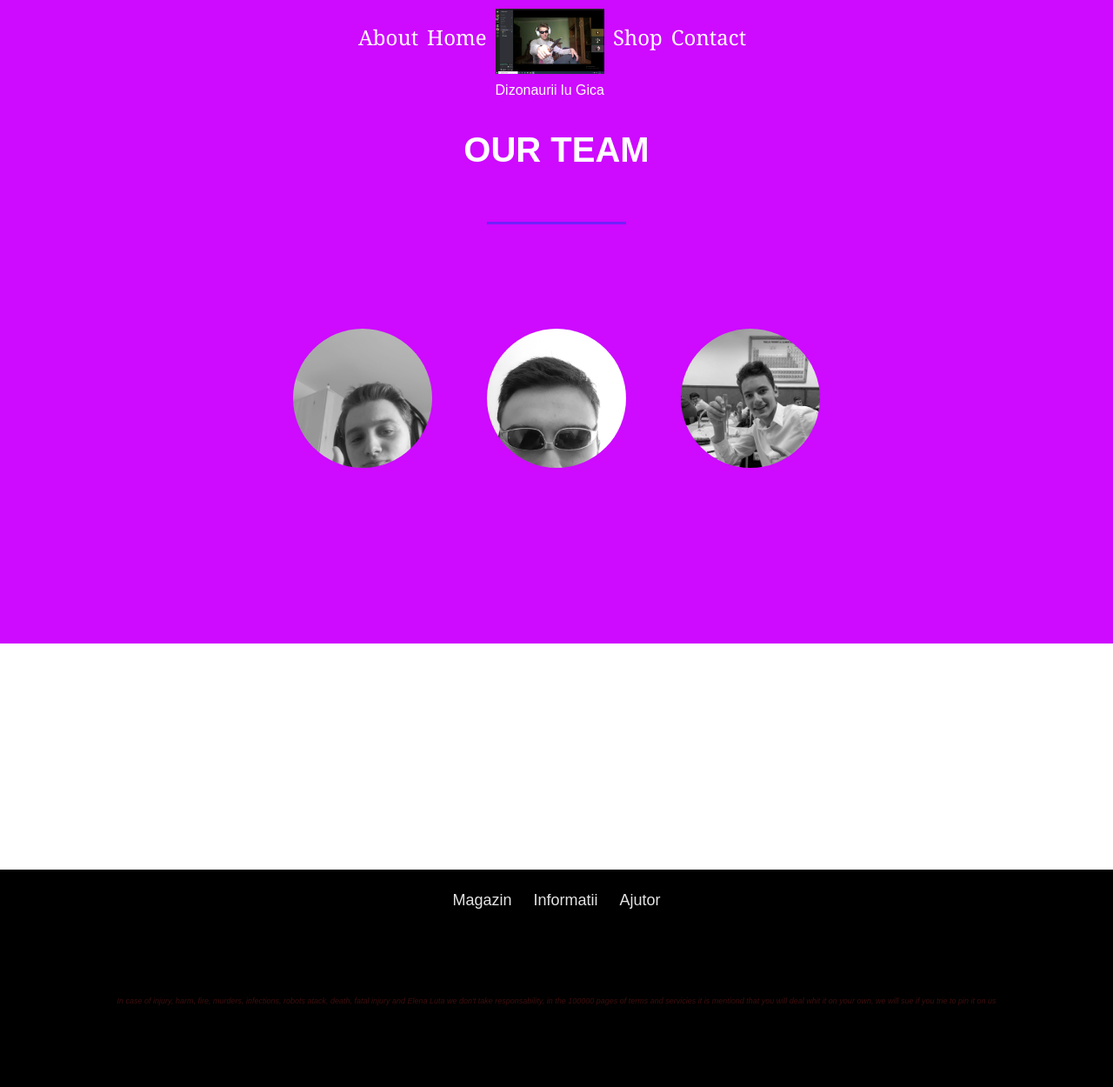
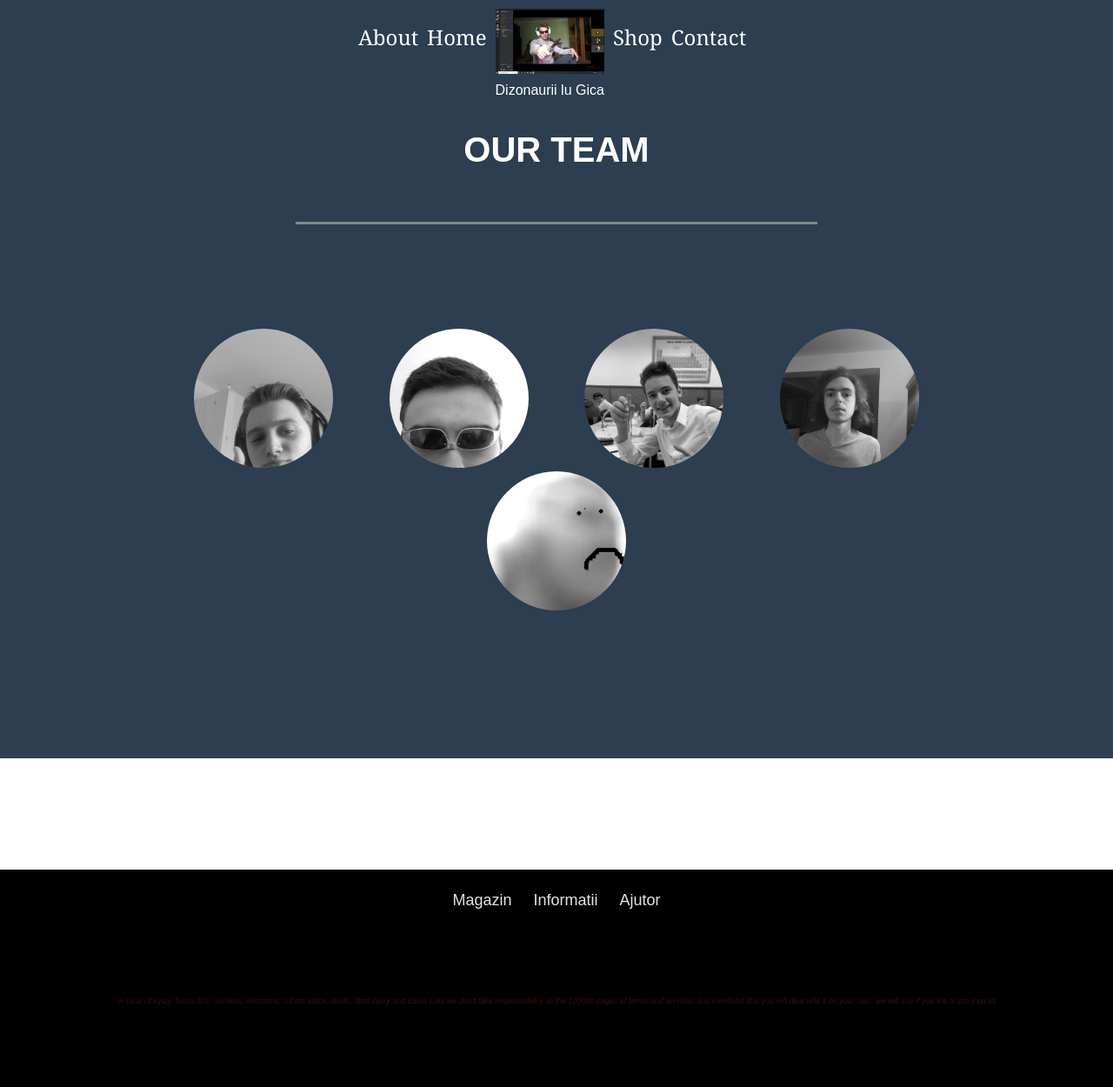
Before and after one commit to IuGin25/primul, a PHP site: page /primul/index.php?p=about in a window 1280 px wide. Shown: the whole page at 87% size. Run offline with PHP 8.4, Linux system fonts and the light colour scheme.

Commit message:
Am mai lucrat la about page

```diff
--- a/css/about.css
+++ b/css/about.css
@@ -7,7 +7,7 @@
 .team-section{
     overflow: hidden;
     text-align: center;
-    background-color: #ce0aff;
+    background-color: 2c3e50;
     padding: 150px;
 }
 
@@ -21,15 +21,15 @@
 .border{
     display:block;
     margin:auto;
-    width:160px;
+    width:600px;
     height:3px;
-    background: #7320fa;
+    background: #7f8c8d;
     margin-bottom: 120px;
 
 }
 
 .ps{
-    margin-bottom: 50px;
+    margin-bottom: 20px;
 }
 
 .ps a{
@@ -64,7 +64,7 @@
 }
 
 .section:target{
-    height: auto;
+    height: 500px;
 }
 
 .name{
--- a/css/main.css
+++ b/css/main.css
@@ -1,6 +1,7 @@
 body, html, div, h1{
     padding: 0;
     margin: 0;
+    scroll-behavior: smooth;
 }
 
 .menu{
@@ -139,16 +140,3 @@ body, html, div, h1{
     height: 75px;
     width: 125px;
 }
-
-@import url('https://fonts.googleapis.com/css2?family=Roboto:wght@400;700&display=swap');
-
-* {
-    margin:0;
-    padding: 0;
-    box-sizing: border-box;
-}
-
-html
-{
-    font-size: 10px;
-}
--- a/pagini/about.php
+++ b/pagini/about.php
@@ -5,11 +5,13 @@
     <a href="#p1"><img src="poze/Vulturu'.jpeg" alt=""></a>
     <a href="#p2"><img src="poze/IonutCap-de-prost.jpg" alt=""></a>
     <a href="#p3"><img src="poze/Razvan-pula-mea.jpg" alt=""></a>
+    <a href="#p4"><img src="poze/4481011c-4378-4b82-b4eb-2f40703eb0ce.png" alt=""></a>
+    <a href="#p5"><img src="poze/monkas.png" alt=""></a>
 
  </div>
 
 <div class="section" id="p1">
-    <span class="name">Bogdan Viorel</span>
+<span class="name">Bogdan Viorel</span>
     <span class="border"></span>
     <p>
         Lorem ipsum dolor sit amet consectetur adipisicing elit. Cum ratione voluptates unde
@@ -38,5 +40,25 @@
     </p>
 </div>
 
+<div class="section" id="p4">
+    <span class="name">Vlad VTM</span>
+    <span class="border"></span>
+    <p>
+        Lorem ipsum dolor sit amet consectetur adipisicing elit. Cum ratione voluptates unde
+         quas pariatur labore earum tempora dolorum, sequi, culpa commodi at ducimus mollitia
+          quis asperiores laboriosam enim eius rerum.
+    </p>
+</div>
+
+<div class="section" id="p5">
+    <span class="name">Stefan_Tech</span>
+    <span class="border"></span>
+    <p>
+        Lorem ipsum dolor sit amet consectetur adipisicing elit. Cum ratione voluptates unde
+         quas pariatur labore earum tempora dolorum, sequi, culpa commodi at ducimus mollitia
+          quis asperiores laboriosam enim eius rerum.
+    </p>
+</div>
+
 
 </div>
```
Also changed, not shown: poze/4481011c-4378-4b82-b4eb-2f40703eb0ce.png (added), poze/monkas.png (added), poze/unknown.png (added).
